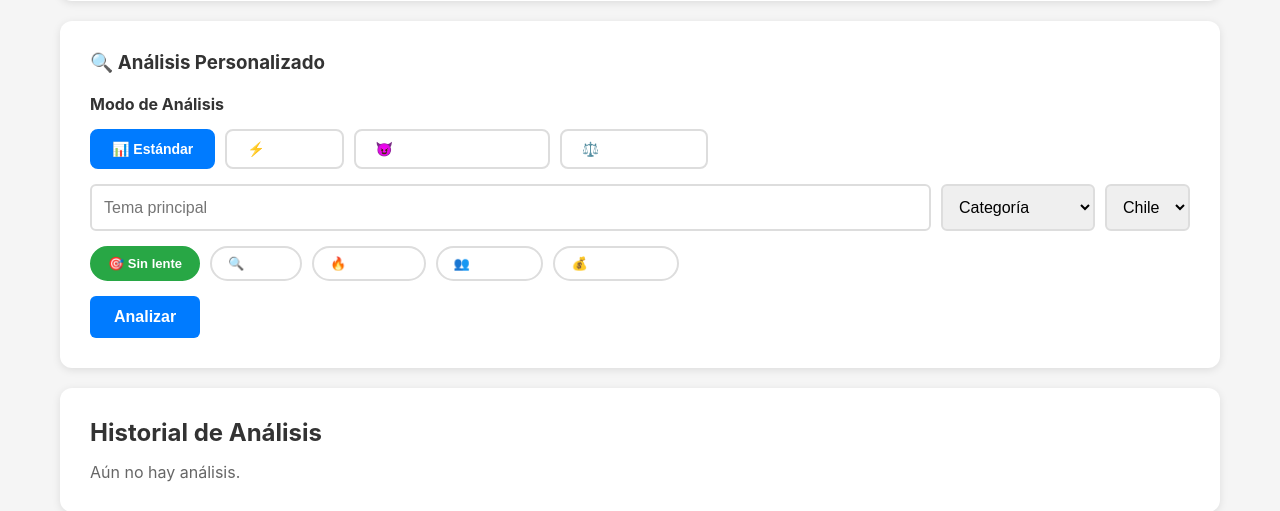
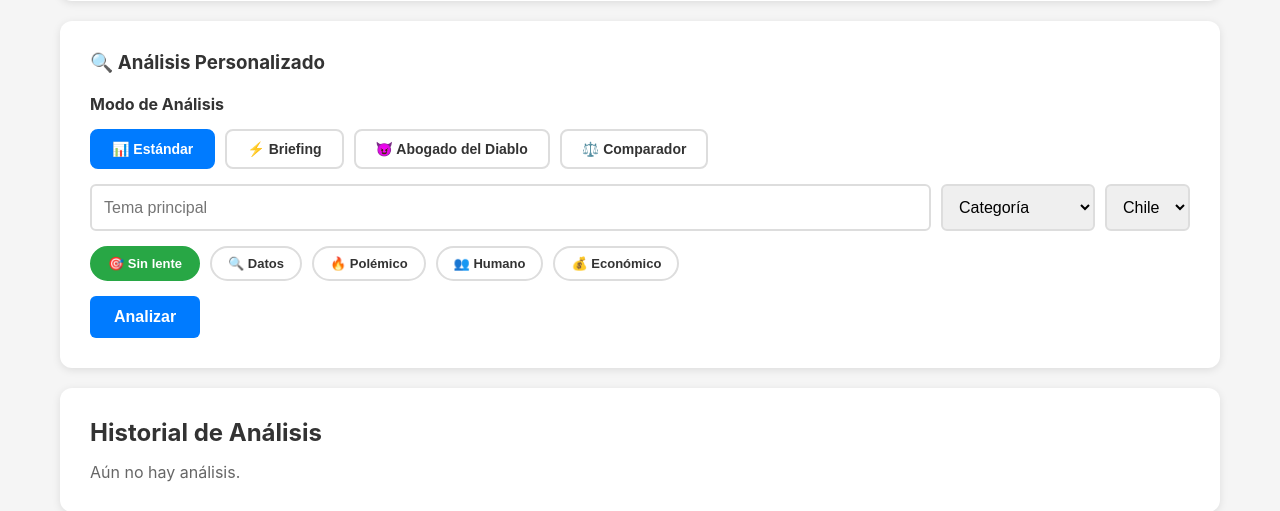
Before and after one commit to cokefigcl/radareditorialia, a Flask app: page / in a window 1280 px wide. Shown: the part 783-1294 px from the top of the page. Run offline with Flask 3, Linux system fonts and the light colour scheme; data that the repository does not hold is empty.

Commit message:
Enhance button styles and fix HTML closing tag
Added color styling to buttons and ensured proper HTML structure.

```diff
--- a/templates/index.html
+++ b/templates/index.html
@@ -77,6 +77,7 @@
             padding: 10px 20px;
             border: 2px solid #ddd;
             background: white;
+            color: #333;
             border-radius: 8px;
             cursor: pointer;
             font-size: 14px;
@@ -99,6 +100,7 @@
             padding: 8px 16px;
             border: 2px solid #ddd;
             background: white;
+            color: #333;
             border-radius: 20px;
             cursor: pointer;
             font-size: 13px;
```
